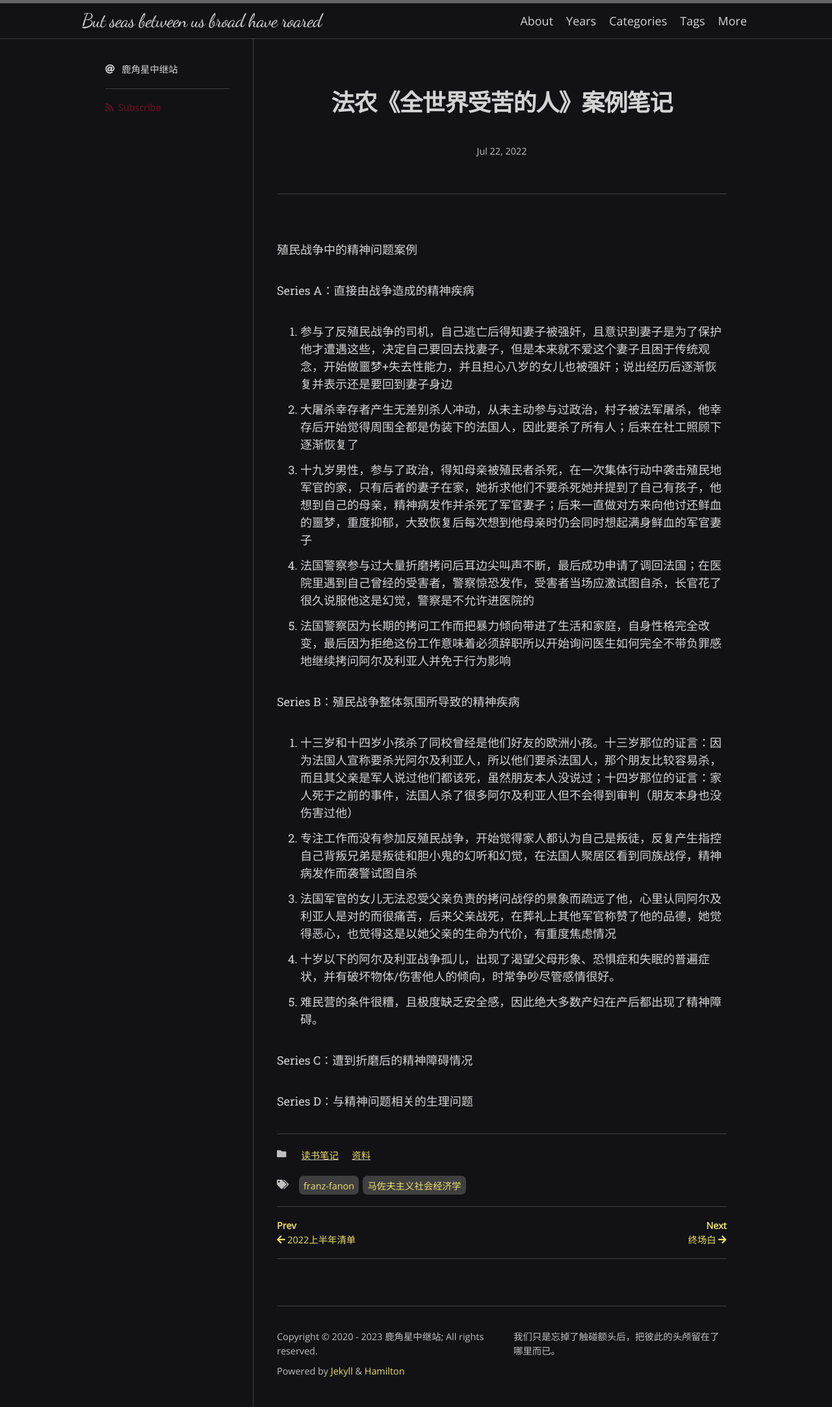
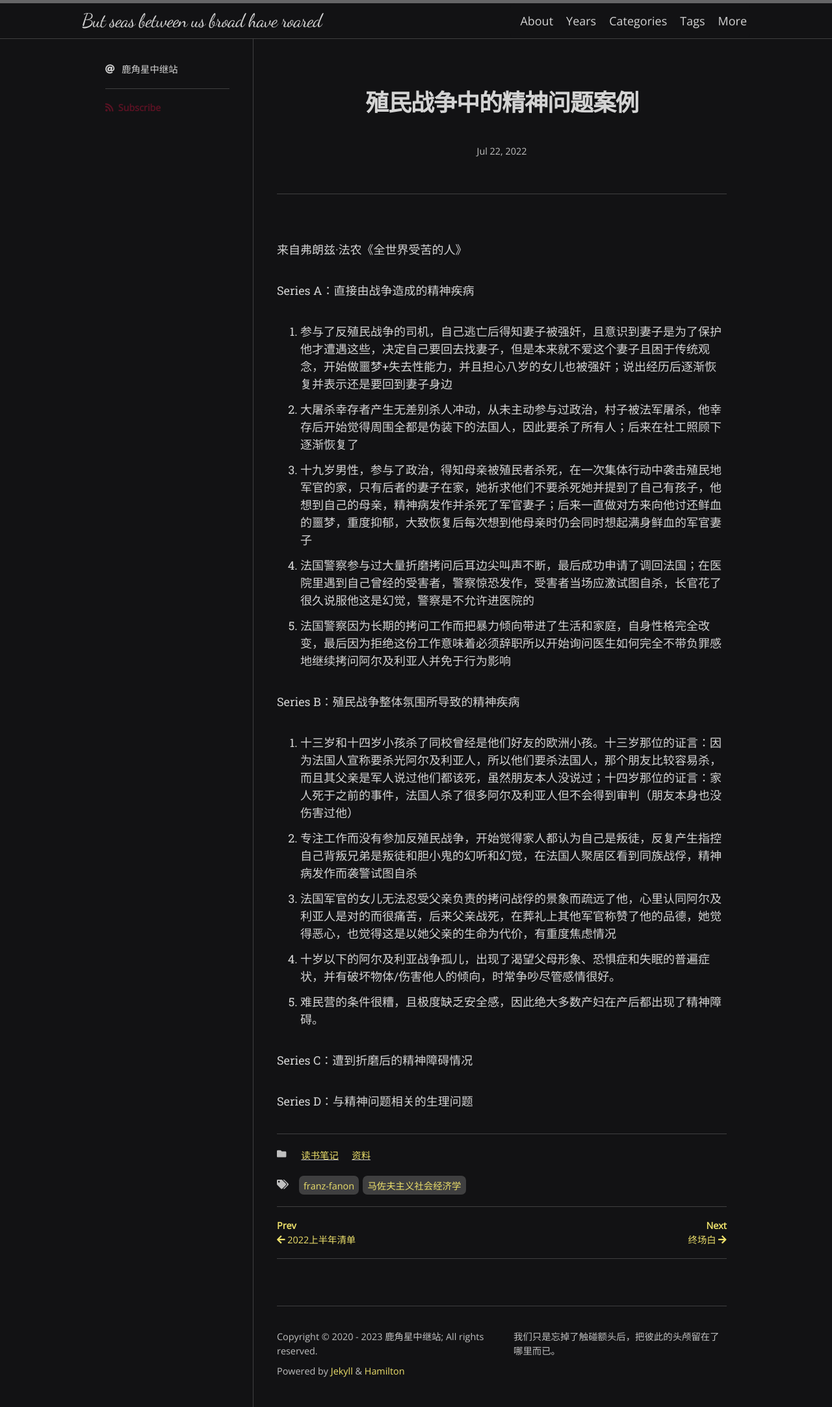
Before and after one commit to scatterdclouds/scatterdclouds.github.io, a Jekyll site: the page built from _posts/2022-07-22-fanon-notes.md, in a window 1280 px wide. Shown: the whole page at 65% size. Built offline with Jekyll 4.4.1, drawn with Linux system fonts in a browser that asks for light colours; nearby versions of some CDN libraries; some web fonts are replaced; comment, search, counter and statistics services are not loaded.

Commit message:
Update 2022-07-22-fanon-notes.md

```diff
--- a/_posts/2022-07-22-fanon-notes.md
+++ b/_posts/2022-07-22-fanon-notes.md
@@ -1,13 +1,13 @@
 ---
 layout: post
 comments: true
-title: "法农《全世界受苦的人》案例笔记"
+title: "殖民战争中的精神问题案例"
 date: 2022-07-22 12:00:00 +0800
 categories: [读书笔记, 资料]
 tags: [franz-fanon, 马佐夫主义社会经济学]
 ---
 
-殖民战争中的精神问题案例
+来自弗朗兹·法农《全世界受苦的人》
 
 Series A：直接由战争造成的精神疾病
 
```
